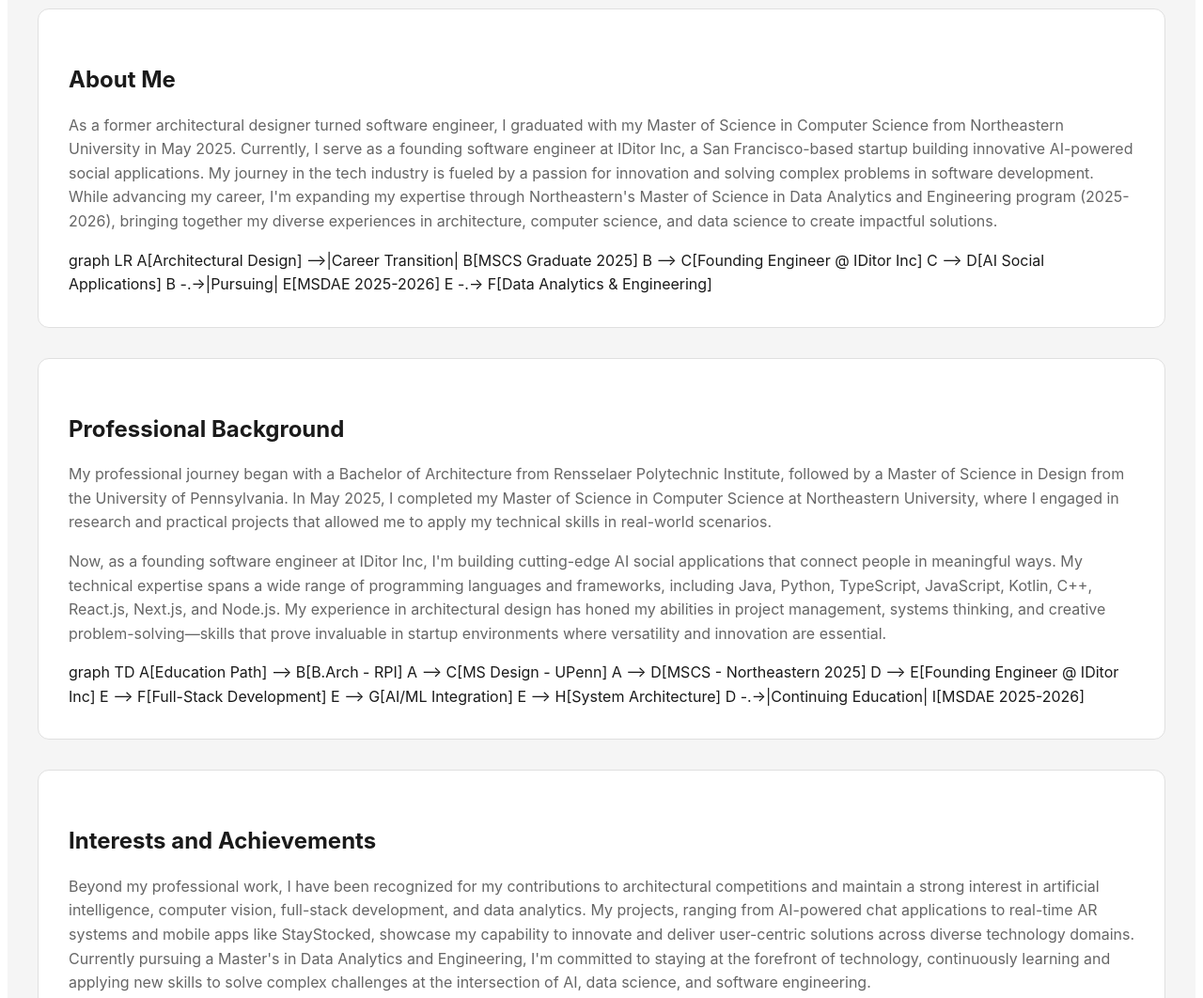
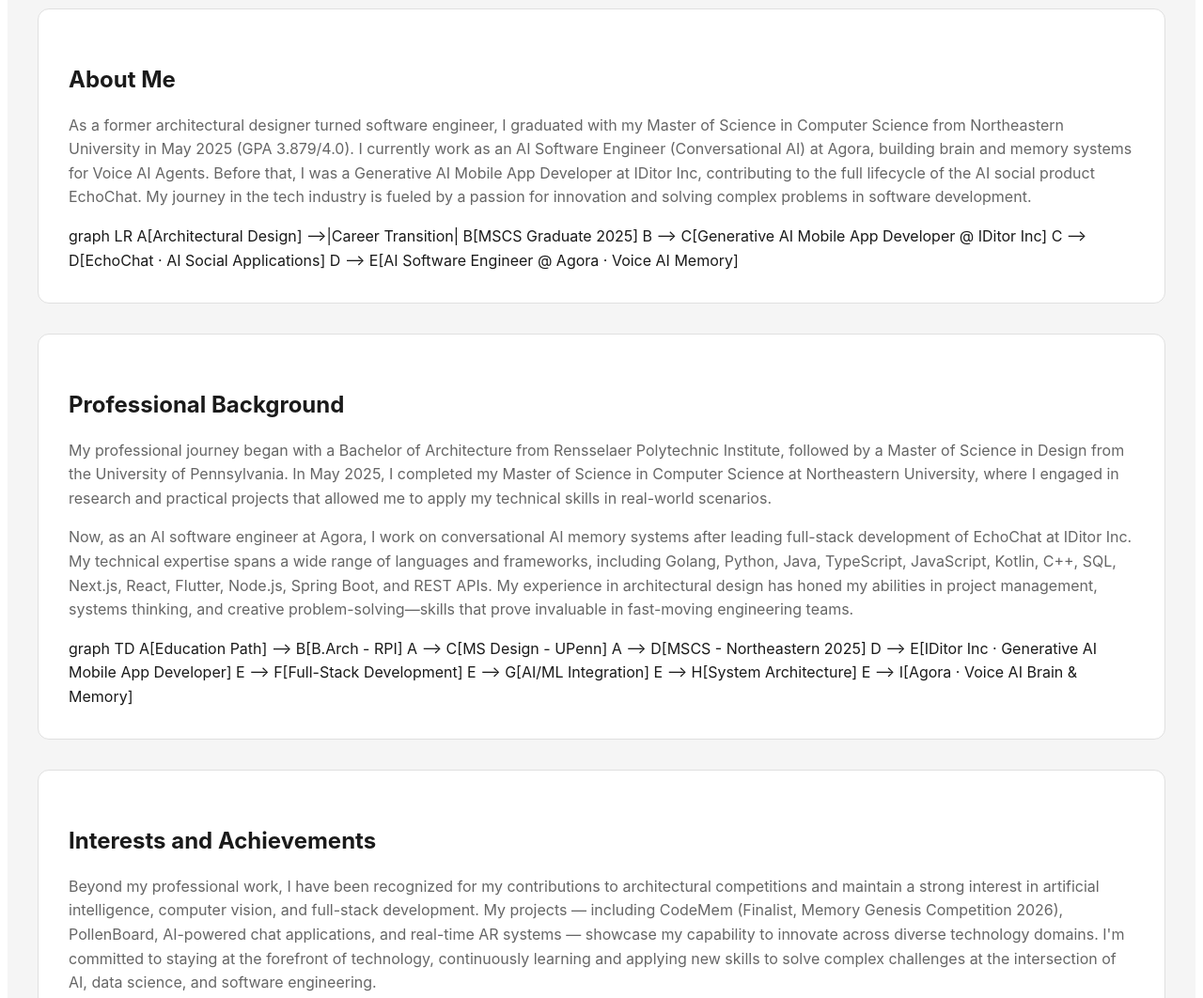
Before and after one commit to zhangshi0512/zhangshi0512.github.io, a plain HTML site: page biography.html in a window 1280 px wide. Shown: the part 320-1382 px from the top of the page at 94% size. Drawn offline with Linux system fonts and the light colour scheme; a script that the page names is missing.

Commit message:
Sync hero/biography text with resume and notify agent repo on profile edits

```diff
--- a/biography.html
+++ b/biography.html
@@ -64,15 +64,14 @@
           <div class="about-card" style="margin-bottom: 2rem;">
             <h3>About Me</h3>
             <p>
-              As a former architectural designer turned software engineer, I graduated with my Master of Science in Computer Science from Northeastern University in May 2025. Currently, I serve as a founding software engineer at IDitor Inc, a San Francisco-based startup building innovative AI-powered social applications. My journey in the tech industry is fueled by a passion for innovation and solving complex problems in software development. While advancing my career, I'm expanding my expertise through Northeastern's Master of Science in Data Analytics and Engineering program (2025-2026), bringing together my diverse experiences in architecture, computer science, and data science to create impactful solutions.
+              As a former architectural designer turned software engineer, I graduated with my Master of Science in Computer Science from Northeastern University in May 2025 (GPA 3.879/4.0). I currently work as an AI Software Engineer (Conversational AI) at Agora, building brain and memory systems for Voice AI Agents. Before that, I was a Generative AI Mobile App Developer at IDitor Inc, contributing to the full lifecycle of the AI social product EchoChat. My journey in the tech industry is fueled by a passion for innovation and solving complex problems in software development.
             </p>
             <div class="mermaid">
               graph LR
               A[Architectural Design] -->|Career Transition| B[MSCS Graduate 2025]
-              B --> C[Founding Engineer @ IDitor Inc]
-              C --> D[AI Social Applications]
-              B -.->|Pursuing| E[MSDAE 2025-2026]
-              E -.-> F[Data Analytics & Engineering]
+              B --> C[Generative AI Mobile App Developer @ IDitor Inc]
+              C --> D[EchoChat · AI Social Applications]
+              D --> E[AI Software Engineer @ Agora · Voice AI Memory]
             </div>
           </div>
 
@@ -84,25 +83,25 @@
               Design from the University of Pennsylvania. In May 2025, I completed my Master of Science in Computer Science at Northeastern University, where I engaged in research and practical projects that allowed me to apply my technical skills in real-world scenarios.
             </p>
             <p>
-              Now, as a founding software engineer at IDitor Inc, I'm building cutting-edge AI social applications that connect people in meaningful ways. My technical expertise spans a wide range of programming languages and frameworks, including Java, Python, TypeScript, JavaScript, Kotlin, C++, React.js, Next.js, and Node.js. My experience in architectural design has honed my abilities in project management, systems thinking, and creative problem-solving—skills that prove invaluable in startup environments where versatility and innovation are essential.
+              Now, as an AI software engineer at Agora, I work on conversational AI memory systems after leading full-stack development of EchoChat at IDitor Inc. My technical expertise spans a wide range of languages and frameworks, including Golang, Python, Java, TypeScript, JavaScript, Kotlin, C++, SQL, Next.js, React, Flutter, Node.js, Spring Boot, and REST APIs. My experience in architectural design has honed my abilities in project management, systems thinking, and creative problem-solving—skills that prove invaluable in fast-moving engineering teams.
             </p>
             <div class="mermaid">
               graph TD
               A[Education Path] --> B[B.Arch - RPI]
               A --> C[MS Design - UPenn]
               A --> D[MSCS - Northeastern 2025]
-              D --> E[Founding Engineer @ IDitor Inc]
+              D --> E[IDitor Inc · Generative AI Mobile App Developer]
               E --> F[Full-Stack Development]
               E --> G[AI/ML Integration]
               E --> H[System Architecture]
-              D -.->|Continuing Education| I[MSDAE 2025-2026]
+              E --> I[Agora · Voice AI Brain & Memory]
             </div>
           </div>
 
           <div class="about-card">
             <h3>Interests and Achievements</h3>
             <p>
-              Beyond my professional work, I have been recognized for my contributions to architectural competitions and maintain a strong interest in artificial intelligence, computer vision, full-stack development, and data analytics. My projects, ranging from AI-powered chat applications to real-time AR systems and mobile apps like StayStocked, showcase my capability to innovate and deliver user-centric solutions across diverse technology domains. Currently pursuing a Master's in Data Analytics and Engineering, I'm committed to staying at the forefront of technology, continuously learning and applying new skills to solve complex challenges at the intersection of AI, data science, and software engineering.
+              Beyond my professional work, I have been recognized for my contributions to architectural competitions and maintain a strong interest in artificial intelligence, computer vision, and full-stack development. My projects — including CodeMem (Finalist, Memory Genesis Competition 2026), PollenBoard, AI-powered chat applications, and real-time AR systems — showcase my capability to innovate across diverse technology domains. I'm committed to staying at the forefront of technology, continuously learning and applying new skills to solve complex challenges at the intersection of AI, data science, and software engineering.
             </p>
             <div class="mermaid">
               graph TD
```
Also changed, not shown: index.html (+7 -7 lines), 1 other file.
